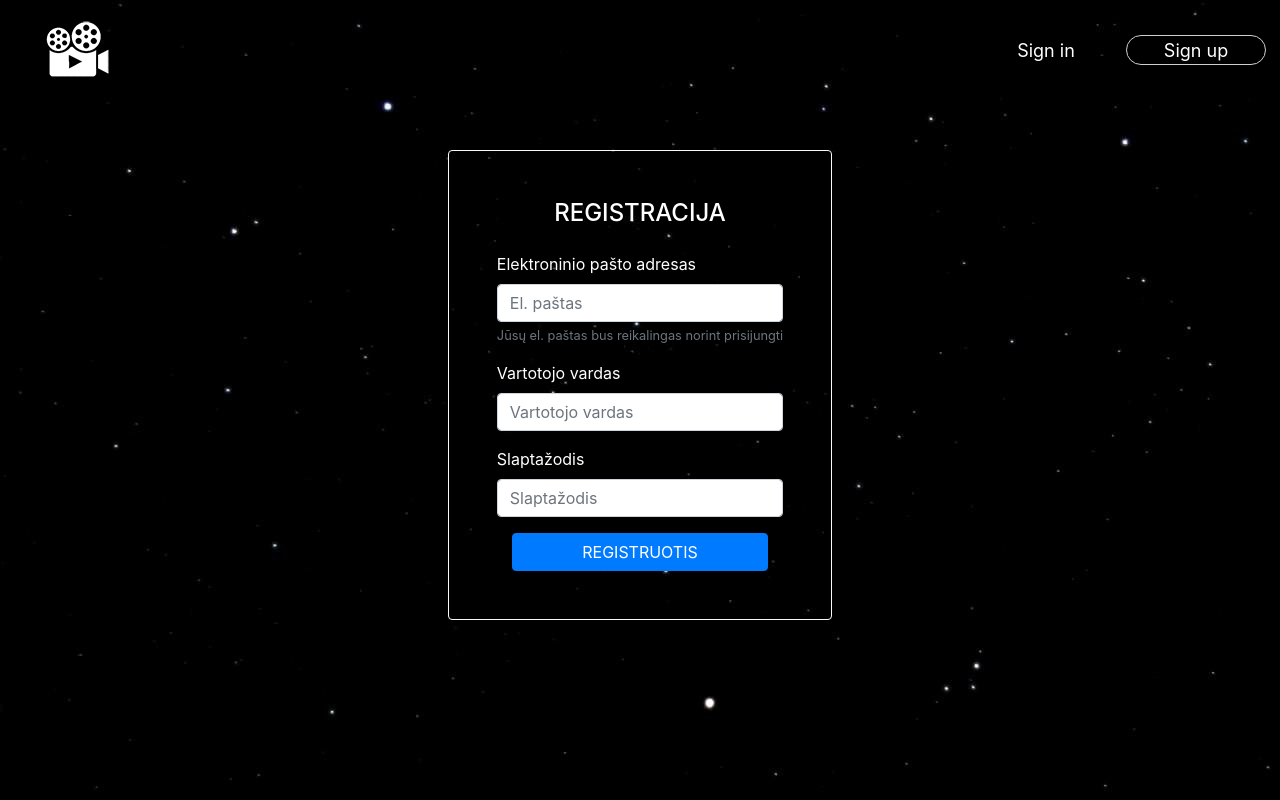
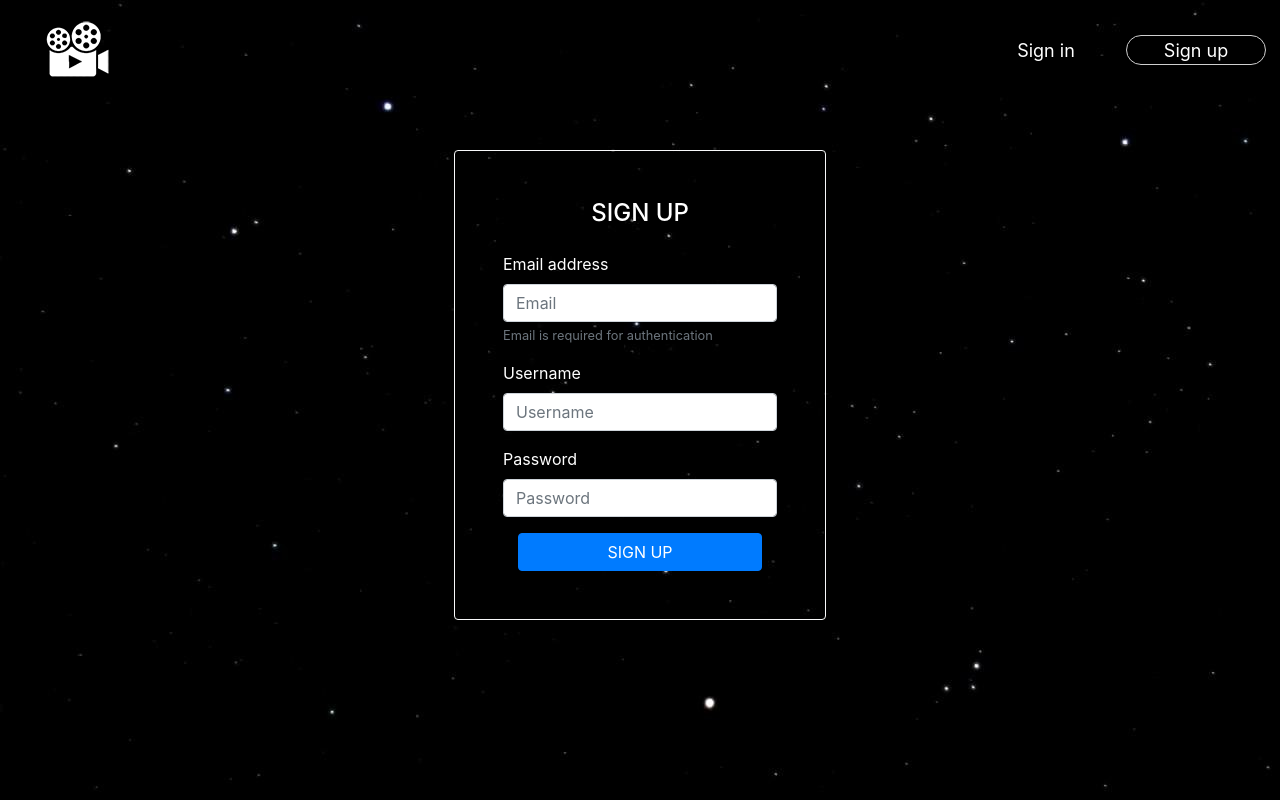
Before and after one commit to MantasLengvinas/movie-review, a React (Create React App) app: page /register in a window 1280 px wide. Built offline with nearby package versions, Linux system fonts and the light colour scheme.

Commit message:
language update

```diff
--- a/src/components/screens/Login.js
+++ b/src/components/screens/Login.js
@@ -42,7 +42,7 @@ handleSubmit(event) {
         }
         else{
           this.setState({
-            loginError: "Neteisingi prisijungimo duomenys!"
+            loginError: "Entered credentials are incorrect!"
           })
         }
       })
@@ -63,21 +63,21 @@ render(){
       <div className="col d-flex justify-content-center margin-top">
         <form onSubmit={this.handleSubmit} className="border border-light rounded p-5">
           <div className="col d-flex justify-content-center color-white">
-            <h4>PRISIJUNGIMAS</h4>
+            <h4>SIGN IN</h4>
           </div>
           <div className="col d-flex justify-content-center">
             <p className="red">{this.state.loginError}</p>
           </div>
           <div className="form-group">
-            <label for="exampleInputEmail1" className="color-white">Elektroninio pašto adresas</label>
-            <input type="email" name="email" className="form-control" id="exampleInputEmail1" aria-describedby="emailHelp" placeholder="El. paštas" value={this.state.email} onChange={this.handleChange} required />
+            <label for="exampleInputEmail1" className="color-white">Email adress</label>
+            <input type="email" name="email" className="form-control" id="exampleInputEmail1" aria-describedby="emailHelp" placeholder="Email" value={this.state.email} onChange={this.handleChange} required />
           </div>
           <div className="form-group">
-            <label for="exampleInputPassword1" className="color-white">Slaptažodis</label>
-            <input type="password" name="password" value={this.state.password} onChange={this.handleChange} required className="form-control" id="exampleInputPassword1" placeholder="Slaptažodis" />
+            <label for="exampleInputPassword1" className="color-white">Password</label>
+            <input type="password" name="password" value={this.state.password} onChange={this.handleChange} required className="form-control" id="exampleInputPassword1" placeholder="Password" />
           </div>
           <div className="col-md-12 d-flex justify-content-center">
-            <button type="submit" className="btn btn-primary full-width ">PRISIJUNGTI</button>
+            <button type="submit" className="btn btn-primary full-width ">SIGN IN</button>
           </div>
         </form>
       </div>
--- a/src/components/screens/Register.js
+++ b/src/components/screens/Register.js
@@ -35,7 +35,7 @@ handleSubmit(event) {
       }
       else{
         this.setState({
-          registrationErrors: "Toks vartotojas jau registruotas!"
+          registrationErrors: "User with given credentials already exists"
         })
       }
     })
@@ -56,26 +56,26 @@ render(){
           <div className="col d-flex justify-content-center margin-top color-white">
             <form onSubmit={this.handleSubmit} className="border border-light rounded p-5">
               <div className="col d-flex justify-content-center">
-                <h4>REGISTRACIJA</h4>
+                <h4>SIGN UP</h4>
               </div>
               <div className="col d-flex justify-content-center">
               <p className="red">{this.state.registrationErrors}</p>
             </div>
               <div className="form-group">
-                <label for="exampleInputEmail1">Elektroninio pašto adresas</label>
-                <input type="email" name="email" className="form-control" id="exampleInputEmail1" aria-describedby="emailHelp" placeholder="El. paštas" value={this.state.email} onChange={this.handleChange} required />
-                <small id="emailHelp" className="form-text text-muted">Jūsų el. paštas bus reikalingas norint prisijungti</small>
+                <label for="exampleInputEmail1">Email address</label>
+                <input type="email" name="email" className="form-control" id="exampleInputEmail1" aria-describedby="emailHelp" placeholder="Email" value={this.state.email} onChange={this.handleChange} required />
+                <small id="emailHelp" className="form-text text-muted">Email is required for authentication</small>
               </div>
               <div className="form-group">
-                <label for="exampleInputPassword1">Vartotojo vardas</label>
-                <input type="text" name="username" value={this.state.username} onChange={this.handleChange} required className="form-control" id="exampleInputUsername" placeholder="Vartotojo vardas" />
+                <label for="exampleInputPassword1">Username</label>
+                <input type="text" name="username" value={this.state.username} onChange={this.handleChange} required className="form-control" id="exampleInputUsername" placeholder="Username" />
               </div>
               <div className="form-group">
-                <label for="exampleInputPassword1">Slaptažodis</label>
-                <input type="password" name="password" value={this.state.password} onChange={this.handleChange} required className="form-control" id="exampleInputPassword1" placeholder="Slaptažodis" />
+                <label for="exampleInputPassword1">Password</label>
+                <input type="password" name="password" value={this.state.password} onChange={this.handleChange} required className="form-control" id="exampleInputPassword1" placeholder="Password" />
               </div>
               <div className="col-md-12 d-flex justify-content-center">
-                <button type="submit" className="btn btn-primary full-width ">REGISTRUOTIS</button>
+                <button type="submit" className="btn btn-primary full-width ">SIGN UP</button>
               </div>
             </form>
           </div>
```
